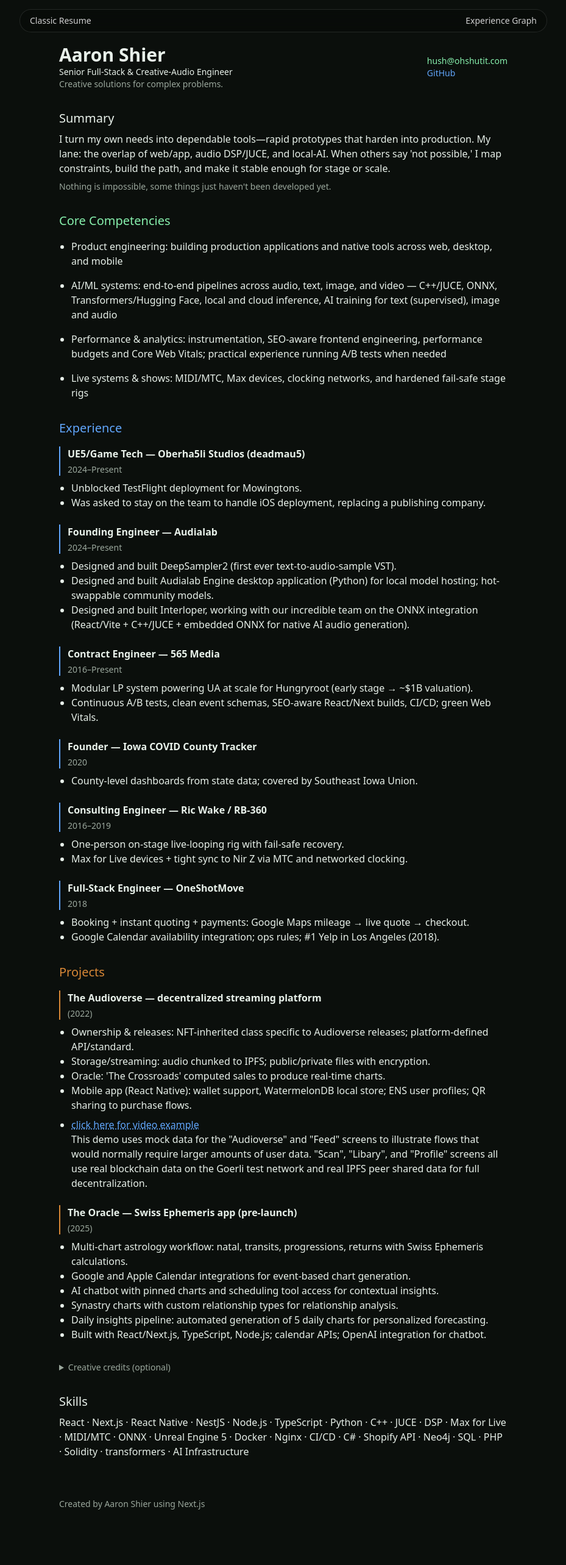
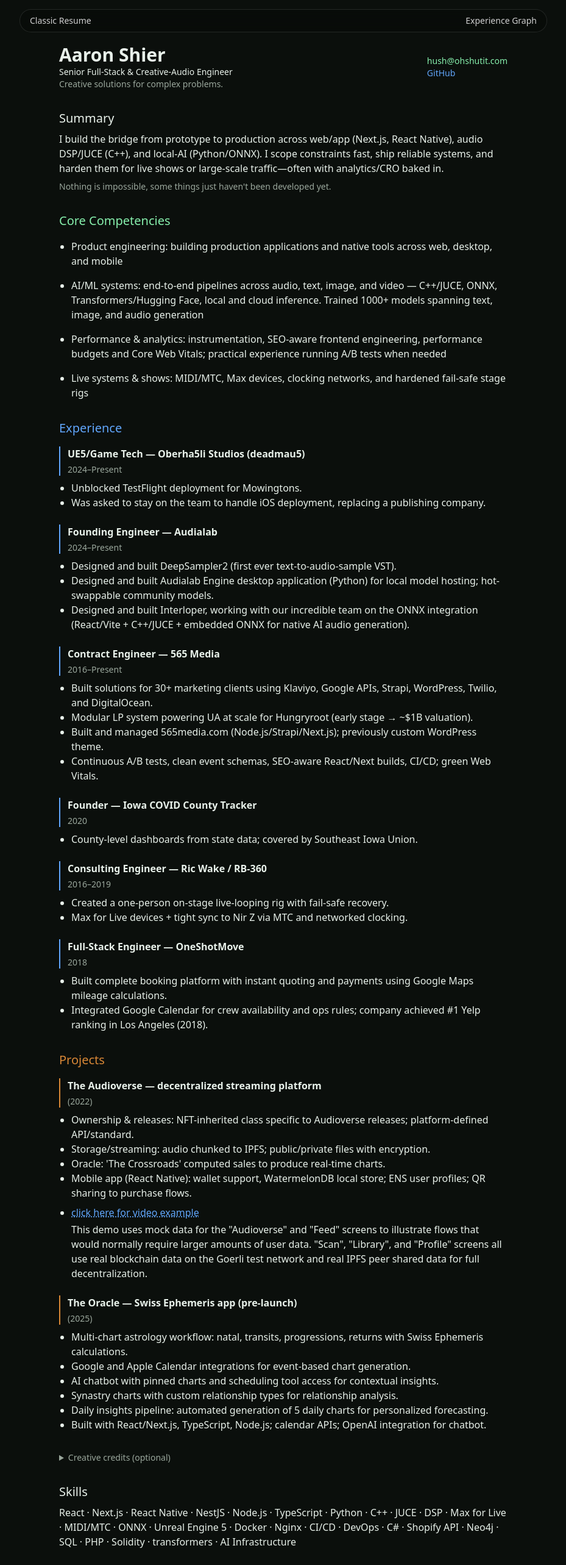
Before and after one commit to hushaudio/as-resume, a Next.js app: page /resume in a window 1280 px wide. Shown: the top 2566 px of the page at 61% size, without its empty margins (175-1104 px from the left). Before the commit the page ends 2492 px from the top, so only its background shows below. Built offline with nearby package versions, Linux system fonts and the light colour scheme.

Commit message:
improving accuracy and presentation

```diff
--- a/src/app/resume/page.tsx
+++ b/src/app/resume/page.tsx
@@ -1,4 +1,4 @@
-import AudioverseVideoLink from "@/components/AudioverseVideoLink";
+import VideoPopup from "@/components/VideoPopup";
 
 const data = {
   name: "Aaron Shier",
@@ -16,10 +16,10 @@ const data = {
     "Iron Man 3",
   ],
   about:
-    "I turn my own needs into dependable tools—rapid prototypes that harden into production. My lane: the overlap of web/app, audio DSP/JUCE, and local-AI. When others say 'not possible,' I map constraints, build the path, and make it stable enough for stage or scale.",
+    "I build the bridge from prototype to production across web/app (Next.js, React Native), audio DSP/JUCE (C++), and local-AI (Python/ONNX). I scope constraints fast, ship reliable systems, and harden them for live shows or large-scale traffic—often with analytics/CRO baked in.",
   whatIDo: [
     "Product engineering: building production applications and native tools across web, desktop, and mobile",
-    "AI/ML systems: end-to-end pipelines across audio, text, image, and video — C++/JUCE, ONNX, Transformers/Hugging Face, local and cloud inference, AI training for text (supervised), image and audio",
+    "AI/ML systems: end-to-end pipelines across audio, text, image, and video — C++/JUCE, ONNX, Transformers/Hugging Face, local and cloud inference. Trained 1000+ models spanning text, image, and audio generation",
     "Performance & analytics: instrumentation, SEO-aware frontend engineering, performance budgets and Core Web Vitals; practical experience running A/B tests when needed",
     "Live systems & shows: MIDI/MTC, Max devices, clocking networks, and hardened fail-safe stage rigs",
   ],
@@ -47,7 +47,9 @@ const data = {
       company: "565 Media",
       years: "2016–Present",
       bullets: [
+        "Built solutions for 30+ marketing clients using Klaviyo, Google APIs, Strapi, WordPress, Twilio, and DigitalOcean.",
         "Modular LP system powering UA at scale for Hungryroot (early stage → ~$1B valuation).",
+        "Built and managed 565media.com (Node.js/Strapi/Next.js); previously custom WordPress theme.",
         "Continuous A/B tests, clean event schemas, SEO-aware React/Next builds, CI/CD; green Web Vitals.",
       ],
       link: "https://565media.com"
@@ -64,7 +66,7 @@ const data = {
       company: "Ric Wake / RB-360",
       years: "2016–2019",
       bullets: [
-        "One-person on-stage live-looping rig with fail-safe recovery.",
+        "Created a one-person on-stage live-looping rig with fail-safe recovery.",
         "Max for Live devices + tight sync to Nir Z via MTC and networked clocking.",
       ],
       link: "https://www.rb360.com/"
@@ -74,8 +76,8 @@ const data = {
       company: "OneShotMove",
       years: "2018",
       bullets: [
-        "Booking + instant quoting + payments: Google Maps mileage → live quote → checkout.",
-        "Google Calendar availability integration; ops rules; #1 Yelp in Los Angeles (2018).",
+        "Built complete booking platform with instant quoting and payments using Google Maps mileage calculations.",
+        "Integrated Google Calendar for crew availability and ops rules; company achieved #1 Yelp ranking in Los Angeles (2018).",
       ],
       link: "https://oneshotmove.com"
     },
@@ -106,7 +108,12 @@ const data = {
         "Mobile app (React Native): wallet support, WatermelonDB local store; ENS user profiles; QR sharing to purchase flows.",
         (
           <span key="audioverse-video">
-            <AudioverseVideoLink src="/videos/audioverse.mp4" />
+            <VideoPopup
+              src="/videos/audioverse.mp4"
+              linkText="click here for video example"
+              description='This demo uses mock data for the "Audioverse" and "Feed" screens to illustrate flows that would normally require larger amounts of user data. "Scan", "Library", and "Profile" screens all use real blockchain data on the Goerli test network and real IPFS peer shared data for full decentralization.'
+              linkColor="text-accent"
+            />
           </span>
         ),
       ],
@@ -151,6 +158,7 @@ const data = {
     "Docker",
     "Nginx",
     "CI/CD",
+    "DevOps",
     "C#",
     "Shopify API",
     "Neo4j",
--- a/src/components/AudioverseVideoLink.tsx
+++ /dev/null
@@ -1,47 +0,0 @@
-"use client";
-
-import { useState } from "react";
-
-export default function AudioverseVideoLink({ src, desc }: { src: string; desc?: string }) {
-  const [open, setOpen] = useState(false);
-  return (
-    <>
-    <div className="mt-2">
-      <button
-        onClick={() => setOpen(true)}
-        className="text-accent underline decoration-dotted"
-        type="button"
-        >
-        click here for video example
-      </button>
-      <p>{desc ?? "This demo uses mock data for the \"Audioverse\" and \"Feed\" screens to illustrate flows that would normally require larger amounts of user data. \"Scan\", \"Libary\", and \"Profile\" screens all use real blockchain data on the Goerli test network and real IPFS peer shared data for full decentralization."}</p>
-    </div>
-
-      {open && (
-        <div className="fixed inset-0 z-50 grid place-items-center bg-black/60">
-        <div className="w-[min(95vw,400px)] aspect-[10/20] bg-black rounded-lg p-4 overflow-hidden">
-            <div className="flex justify-end">
-              <button
-                onClick={() => setOpen(false)}
-                className="px-2 py-1 text-sm text-muted-foreground"
-                aria-label="Close video"
-              >
-                Close
-              </button>
-            </div>
-            <div className="mt-2">
-              <div className="w-full h-full grid place-items-center">
-                <video
-                  src={src}
-                  controls
-                  className="w-full rounded bg-black"
-                  style={{ maxHeight: 'calc(100vh - 220px)', objectFit: 'contain' }}
-                />
-              </div>
-            </div>
-          </div>
-        </div>
-      )}
-    </>
-  );
-}
--- a/src/components/Graph.tsx
+++ b/src/components/Graph.tsx
@@ -19,7 +19,7 @@ const data = {
     "I build the bridge from prototype to production across web/app (Next.js, React Native), audio DSP/JUCE (C++), and local-AI (Python/ONNX). I scope constraints fast, ship reliable systems, and harden them for live shows or large-scale traffic—often with analytics/CRO baked in.",
   whatIDo: [
     "Product engineering: building production applications and native tools across web, desktop, and mobile",
-    "AI/ML systems: end-to-end pipelines across audio, text, image, and video — C++/JUCE, ONNX, Transformers/Hugging Face, local and cloud inference, AI training for text (supervised), image and audio",
+    "AI/ML systems: end-to-end pipelines across audio, text, image, and video — C++/JUCE, ONNX, Transformers/Hugging Face, local and cloud inference. Trained 1000+ models spanning text, image, and audio generation",
     "Performance & analytics: instrumentation, SEO-aware frontend engineering, performance budgets and Core Web Vitals; practical experience running A/B tests when needed",
     "Live systems & shows: MIDI/MTC, Max devices, clocking networks, and hardened fail-safe stage rigs",
   ],
@@ -330,7 +330,7 @@ const graphMetadata = {
       proficiency: "Advanced"
     },
     "AI Infrastructure": {
-      description: "3+ years building end-to-end AI/ML pipelines for audio, text, and image processing. Experience with local and cloud inference, model optimization, ONNX runtime integration, and production deployment of AI systems.",
+      description: "3+ years building end-to-end AI/ML pipelines for audio, text, and image processing. Trained 1000+ models spanning text, image, and audio generation. Experience with local and cloud inference, model optimization, ONNX runtime integration, and production deployment of AI systems.",
       projects: ["DeepSampler2", "Interloper", "Audialab Engine", "The Oracle"],
       proficiency: "Advanced"
     }
--- a/src/components/Resume.tsx
+++ b/src/components/Resume.tsx
@@ -16,10 +16,10 @@ const data = {
     "Iron Man 3",
   ],
   about:
-    "I turn my own needs into dependable tools—rapid prototypes that harden into production. My lane: the overlap of web/app, audio DSP/JUCE, and local-AI. When others say 'not possible,' I map constraints, build the path, and make it stable enough for stage or scale.",
+    "I build the bridge from prototype to production across web/app (Next.js, React Native), audio DSP/JUCE (C++), and local-AI (Python/ONNX). I scope constraints fast, ship reliable systems, and harden them for live shows or large-scale traffic—often with analytics/CRO baked in.",
   whatIDo: [
     "Product engineering: building production applications and native tools across web, desktop, and mobile",
-    "AI/ML systems: end-to-end pipelines across audio, text, image, and video — C++/JUCE, ONNX, Transformers/Hugging Face, local and cloud inference, AI training for text (supervised), image and audio",
+    "AI/ML systems: end-to-end pipelines across audio, text, image, and video — C++/JUCE, ONNX, Transformers/Hugging Face, local and cloud inference. Trained 1000+ models spanning text, image, and audio generation",
     "Performance & analytics: instrumentation, SEO-aware frontend engineering, performance budgets and Core Web Vitals; practical experience running A/B tests when needed",
     "Live systems & shows: MIDI/MTC, Max devices, clocking networks, and hardened fail-safe stage rigs",
   ],
--- /dev/null
+++ b/src/components/VideoPopup.tsx
@@ -0,0 +1,55 @@
+"use client";
+
+import { useState } from "react";
+
+interface VideoPopupProps {
+  src: string;
+  linkText: string;
+  description?: string;
+  linkColor?: string;
+}
+
+export default function VideoPopup({ src, linkText, description, linkColor = "text-accent" }: VideoPopupProps) {
+  const [open, setOpen] = useState(false);
+
+  return (
+    <>
+      <div className="mt-2">
+        <button
+          onClick={() => setOpen(true)}
+          className={`${linkColor} underline decoration-dotted`}
+          type="button"
+        >
+          {linkText}
+        </button>
+        {description && <p className="mt-1">{description}</p>}
+      </div>
+
+      {open && (
+        <div className="fixed inset-0 z-50 grid place-items-center bg-black/60">
+          <div className="w-[min(95vw,400px)] aspect-[9/19.5] bg-black rounded-lg p-4 overflow-hidden">
+            <div className="flex justify-end">
+              <button
+                onClick={() => setOpen(false)}
+                className="px-2 py-1 text-sm text-muted-foreground"
+                aria-label="Close video"
+              >
+                Close
+              </button>
+            </div>
+            <div className="mt-2">
+              <div className="w-full h-full grid place-items-center">
+                <video
+                  src={src}
+                  controls
+                  className="w-full rounded bg-black"
+                  style={{ maxHeight: 'calc(100vh - 220px)', objectFit: 'contain' }}
+                />
+              </div>
+            </div>
+          </div>
+        </div>
+      )}
+    </>
+  );
+}
```
Also changed, not shown: src/components/ThreeScene.tsx (+95 -5 lines), 1 other file (tests, documents, lock files or other folders).
